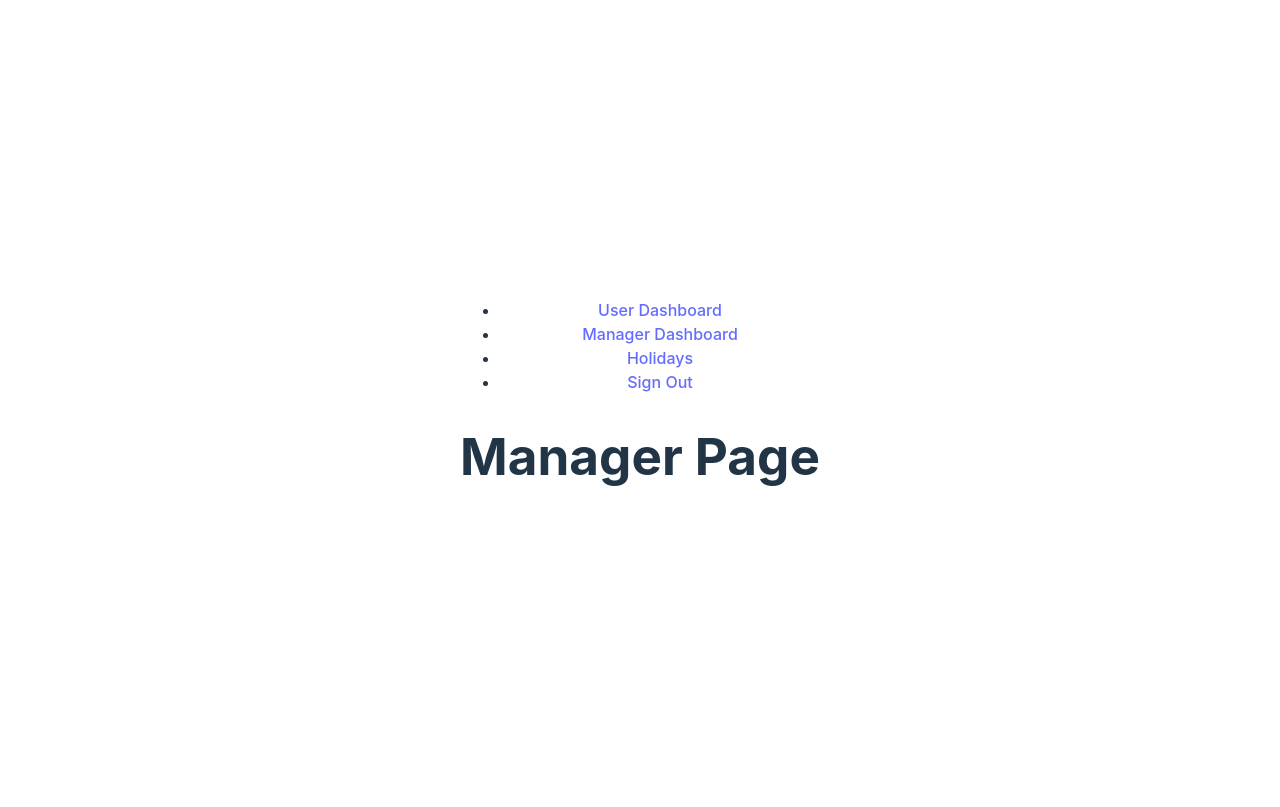
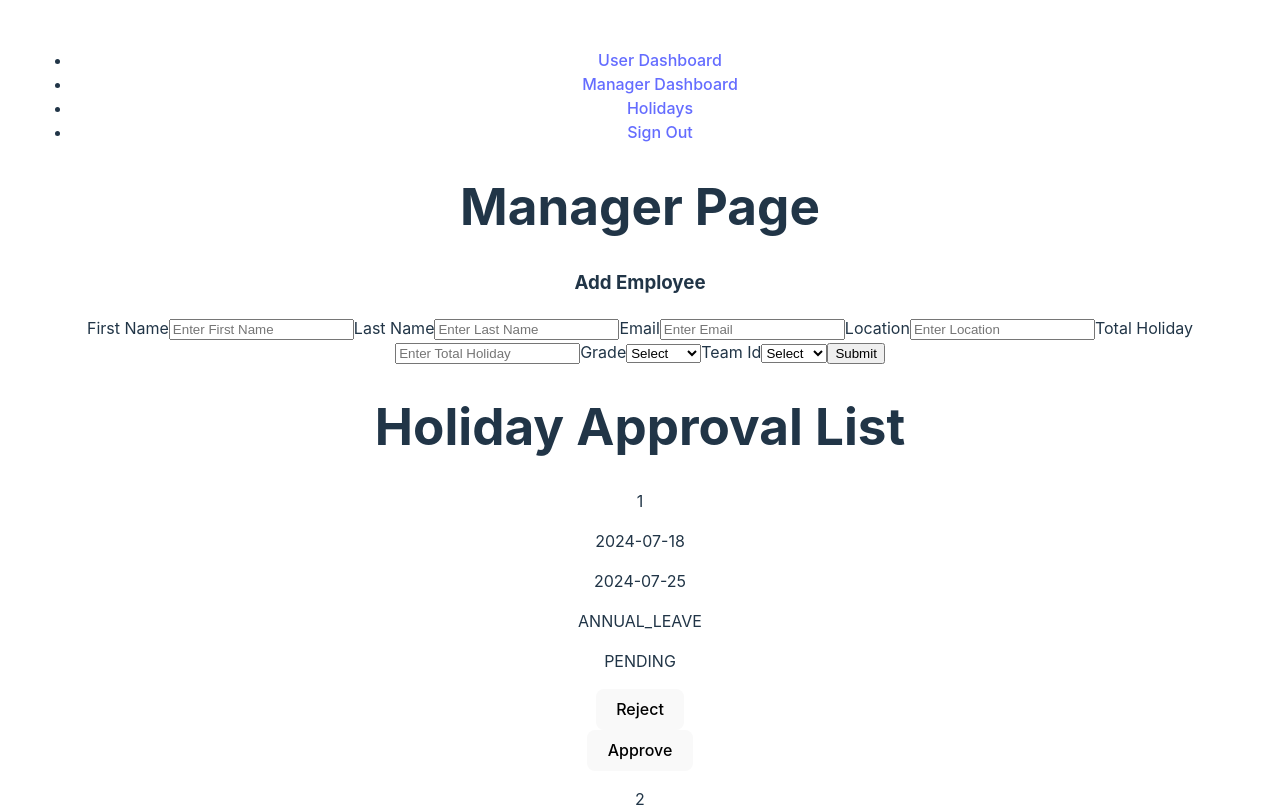
Before and after one commit to AdilIqbal95/hr_portal_capstone, a React (Vite) app in the folder frontend/: page /manager-dashboard in a window 1280 px wide. Shown: the top 807 px of the page. Built offline with nearby package versions, Linux system fonts and the light colour scheme.

Commit message:
added EmployeeForm and HolidayApprovalList to ManagerPage

```diff
--- /dev/null
+++ b/frontend/src/components/EmployeeForm.jsx
@@ -0,0 +1,70 @@
+const EmployeeForm = () => {
+
+    return(
+        <>
+        <section>
+            <h3> Add Employee</h3>
+            <form>
+                <label>First Name</label>
+                <input type="text"
+                id="first-name"
+                placeholder="Enter First Name"
+                name="first-name"
+                />
+                <label>Last Name</label>
+                <input type="text"
+                id="last-name"
+                placeholder="Enter Last Name"
+                name="last-name"
+                />
+                <label>Email</label>
+                <input type="text"
+                id="email"
+                placeholder="Enter Email"
+                name="email"
+                />
+                <label>Location</label>
+                <input type="text"
+                id="location"
+                placeholder="Enter Location"
+                name="location"
+                />
+                <label>Total Holiday</label>
+                <input type="number"
+                id="total-holiday"
+                placeholder="Enter Total Holiday"
+                name="total-holiday"
+                value="total-holiday"
+                />
+                <label>Grade</label>
+                <select
+                id="grade"
+                value="grade"
+                defaultValue="Grade Type"
+                >
+                    <option value="">Select</option>
+                    <option value="Junior">Junior</option>
+                    <option value="Manager">Manager</option>
+                </select>
+                <label>Team Id</label>
+                <select
+                id="team-id"
+                value="team-id"
+                defaultValue="Team Id Type"
+                >
+                    <option value="">Select</option>
+                    <option value="1">Team 1</option>
+                    <option value="2">Team 2</option>
+                </select>
+                <input type="submit"
+                id="employee-form-submit"
+                name="employee-form-submit"
+                />
+            </form>
+        </section>
+        </>
+    )
+
+}
+
+export default EmployeeForm;
--- /dev/null
+++ b/frontend/src/components/HolidayApprovalList.jsx
@@ -0,0 +1,61 @@
+
+const HolidayApprovalList = () => {
+
+    const mockHolidayApprovalList = [
+        {
+            employeeId: 1,
+            startDate: "2024-07-18",
+            endDate: "2024-07-25",
+            reason: "ANNUAL_LEAVE",
+            status: "PENDING"
+
+        },
+        {
+            employeeId: 2,
+            startDate: "2024-09-18",
+            endDate: "2024-09-25",
+            reason: "ANNUAL_LEAVE",
+            status: "PENDING"
+        },
+        {
+            employeeId: 3,
+            startDate: "2024-11-18",
+            endDate: "2024-11-25",
+            reason: "ANNUAL_LEAVE",
+            status: "PENDING"
+        }
+    ]
+
+    const mappedHolidayApprovalList = mockHolidayApprovalList.map((holiday) => {
+        return(
+            <>
+            <section>
+            <article>
+                <p> {holiday.employeeId}</p>
+                <p> {holiday.startDate}</p>
+                <p> {holiday.endDate}</p>
+                <p> {holiday.reason}</p>
+                <p> {holiday.status}</p>
+            </article>
+            <article>
+                <button>Reject</button>
+            </article>
+            <article>
+                <button>Approve</button>
+            </article>
+            </section>
+            </>
+        )
+    })
+
+    return(
+    <>
+    <h1>Holiday Approval List</h1>
+    {mappedHolidayApprovalList}
+
+    </>
+)
+
+}
+
+export default HolidayApprovalList;
--- a/frontend/src/components/ManagerPage.jsx
+++ b/frontend/src/components/ManagerPage.jsx
@@ -1,10 +1,14 @@
-import UserProfile from "./UserProfile";
+import EmployeeForm from "./EmployeeForm";
+import HolidayApprovalList from "./HolidayApprovalList";
 
 function ManagerPage() {
 
     return (
       <>
         <h1>Manager Page</h1>
+        <EmployeeForm />
+        <HolidayApprovalList />
+
 
       </>
     )
```
Also changed, not shown: frontend/src/MockData.js (added).
